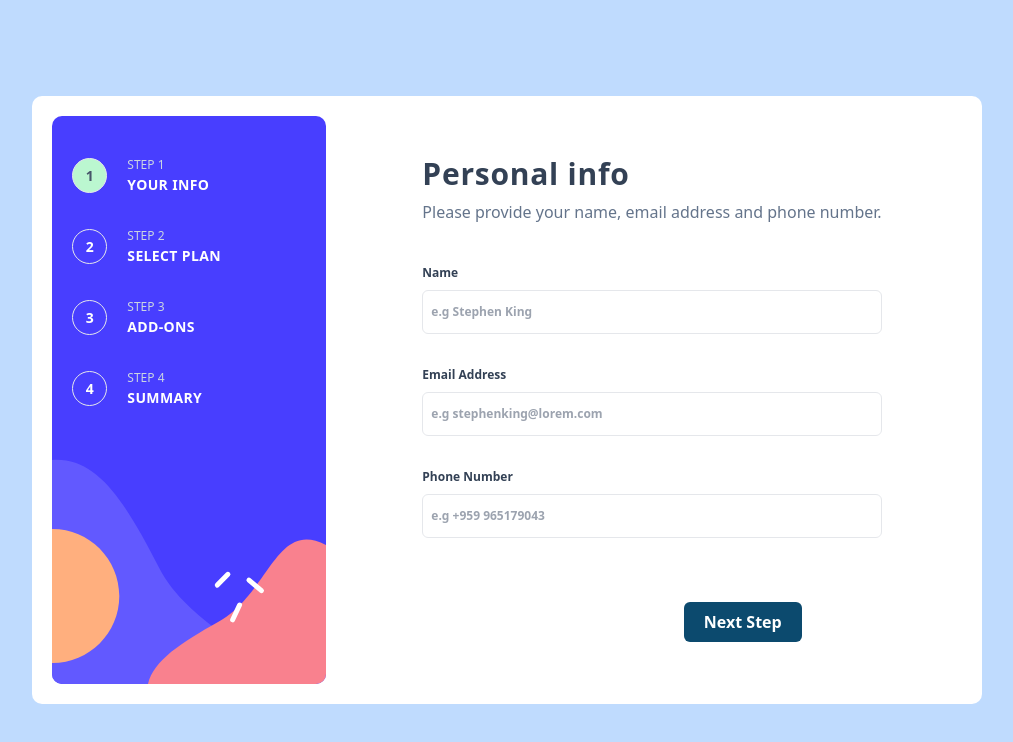
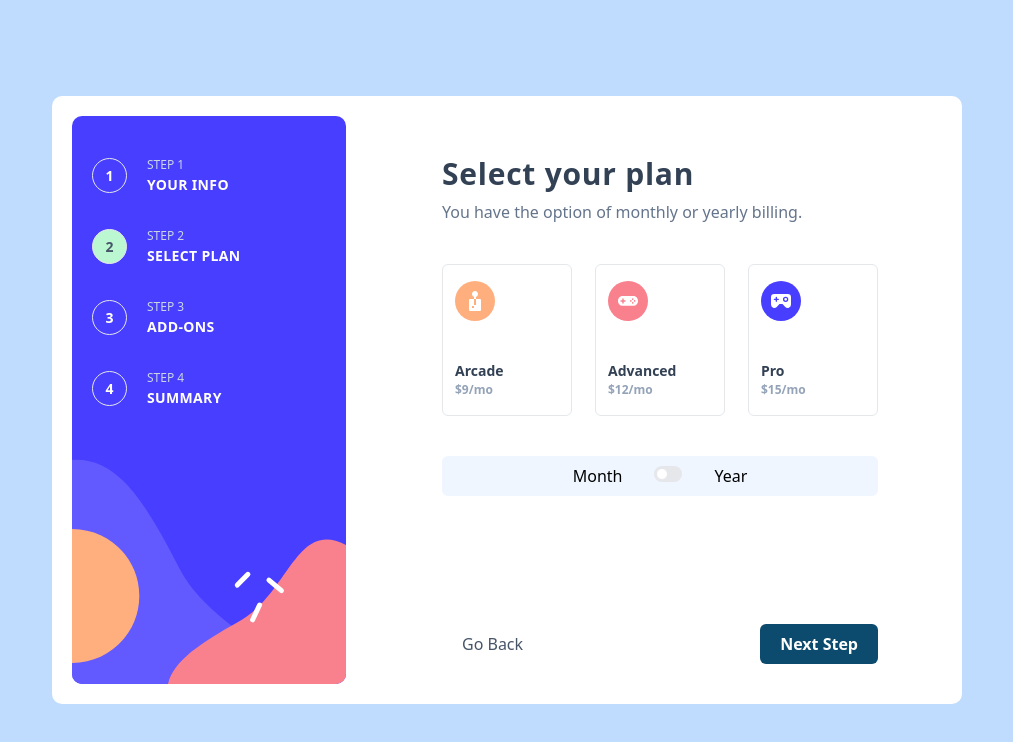
Before and after one commit to Ko-Win-Lwin/Payment-Form, a Vue app: page / in a window 1280 px wide. Shown: the top 742 px of the page, without its empty margins (133-1146 px from the left). Built offline with nearby package versions, Linux system fonts and the light colour scheme.

Commit message:
Step-2: initial commit

```diff
--- a/src/components/Desktop/Detail/DetailView.vue
+++ b/src/components/Desktop/Detail/DetailView.vue
@@ -1,13 +1,21 @@
 <template>
   <div>
-    <YourInfo></YourInfo>
+    <div v-if="currentStep.$state.step == 1">
+      <YourInfo></YourInfo>
+    </div>
+    <div v-else-if="currentStep.$state.step == 2">
+      <PlanView></PlanView>
+    </div>
 
   </div>
 </template>
 
 <script setup>
 import YourInfo from './YourInfo.vue';
+import { useStepStore } from '../../../stores/step';
+import PlanView from '../Detail/Plan/PlanView.vue';
 
+const currentStep = useStepStore()
 
 
 </script>
--- /dev/null
+++ b/src/components/Desktop/Detail/Plan/PlanCard.vue
@@ -0,0 +1,25 @@
+<template>
+    <div @click="selectCard" class="border rounded-md w-[130px] px-3 py-4" :class="{'border-blue-900': activeCard}">
+        <slot></slot>
+
+        <div class="mt-10">
+            <div id="planName" class="font-bold text-sm text-slate-700">
+                <slot name="planName"></slot>
+            </div>
+
+            <div id="planPrice" class="text-[12px] font-semibold text-slate-400">
+                <slot name="planPrice"></slot>
+            </div>
+        </div>
+    </div>
+</template>
+
+<script setup>
+import { ref } from "vue"
+
+const activeCard = ref(false)
+
+const selectCard = () => {
+    activeCard.value = !activeCard.value;
+}
+</script>
--- /dev/null
+++ b/src/components/Desktop/Detail/Plan/PlanView.vue
@@ -0,0 +1,77 @@
+<template>
+    <div class="mt-10 w-[500px] pr-16 ">
+      <header>
+          <h1 class="text-3xl font-bold tracking-wide text-slate-700">Select your plan</h1>
+          <p class="text-slate-500 mt-2">You have the option of monthly or yearly billing.</p>
+      </header>
+
+      <div class="mt-10">
+        <div class="flex justify-between items-center">
+          <PlanCard>
+            <img src="../../../../assets/images/icon-arcade.svg" alt="" class="w-[40px]">
+            <template #planName>
+              <span>Arcade</span>
+            </template>
+            <template #planPrice>
+              <p v-if="true" >$9/mo</p>
+              <p v-else>$190/yr</p>
+            </template>
+          </PlanCard>
+
+          <PlanCard>
+            <img src="../../../../assets/images/icon-advanced.svg" alt="">
+            <template #planName>
+              <span>Advanced</span>
+            </template>
+            <template #planPrice>
+              <p v-if="true">$12/mo</p>
+              <p v-else>$120/yr</p>
+            </template>
+          </PlanCard>
+
+          <PlanCard>
+            <img src="../../../../assets/images/icon-pro.svg" alt="">
+            <template #planName>
+              <span>Pro</span>
+            </template>
+            <template #planPrice>
+              <p v-if="true">$15/mo</p>
+              <p v-else>$150/yr</p>
+            </template>
+          </PlanCard>
+        </div>
+      </div>
+
+      <div class="bg-blue-50 mt-10 py-2 rounded-md">
+        <div class="flex justify-center items-center gap-8">
+          <p>Month</p>
+          <div>
+            <label class="relative inline-flex items-center justify-center cursor-pointer">
+              <input type="checkbox" value="" class="sr-only peer">
+              <div class="w-7 h-4 bg-gray-200 peer-focus:outline-none peer-focus:ring-4 rounded-full peer dark:bg-gray-700 peer-checked:after:translate-x-full rtl:peer-checked:after:-translate-x-full peer-checked:after:border-white after:content-[''] after:absolute after:top-[2px] after:start-[2px] after:bg-white  after:border after:rounded-full after:h-3 after:w-3 after:transition-all"></div>
+            </label>
+          </div>
+          <p>Year</p>
+        </div>
+      </div>
+
+      <div class="mt-32 flex justify-between items-center ">
+      <BackBtn></BackBtn>
+      <div class="ml-auto">
+        <NextBtn @infoSubmit="infoSubmit"></NextBtn>
+      </div>
+    </div>
+
+    </div>
+</template>
+
+
+<script setup>
+import { ref } from 'vue';
+import BackBtn from '../../../BackBtn.vue';
+import NextBtn from '../../../NextBtn.vue';
+import PlanCard from './PlanCard.vue';
+
+
+
+</script>
--- a/src/components/Desktop/Detail/YourInfo.vue
+++ b/src/components/Desktop/Detail/YourInfo.vue
@@ -1,5 +1,5 @@
 <template>
-  <div class="mt-10 pr-20">
+  <div class="mt-10 w-[500px] pr-5">
     <header>
         <h1 class="text-3xl font-bold tracking-wide text-slate-700">Personal info</h1>
         <p class="text-slate-500 mt-2">Please provide your name, email address and phone number.</p>
@@ -49,7 +49,7 @@
         </div>
     </form>
 
-    <div class="mt-16 flex justify-between mr-20">
+    <div class="mt-16 flex justify-between items-center ">
       <BackBtn></BackBtn>
       <div class="ml-auto">
         <NextBtn @infoSubmit="infoSubmit"></NextBtn>
--- a/src/components/NextBtn.vue
+++ b/src/components/NextBtn.vue
@@ -5,7 +5,7 @@
 </template>
 
 <script setup>
-import { onMounted } from 'vue';
+
 import { useStepStore } from '../stores/step';
 
 defineEmits(['infoSubmit'])
--- a/src/stores/step.js
+++ b/src/stores/step.js
@@ -3,7 +3,7 @@ import { defineStore } from "pinia";
 
 export const useStepStore = defineStore("step" , {
     state: () => ({
-        step: 1
+        step: 2
     }),
 
     actions: {
```
